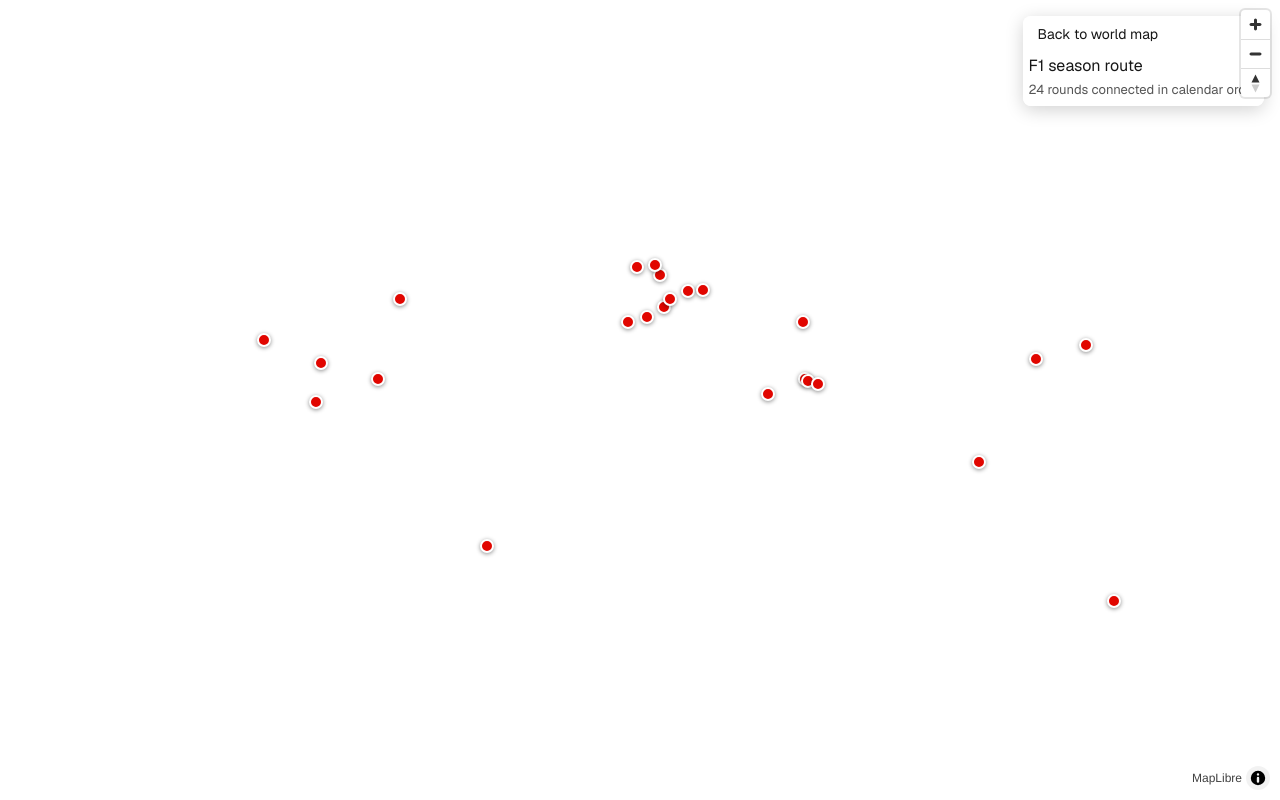
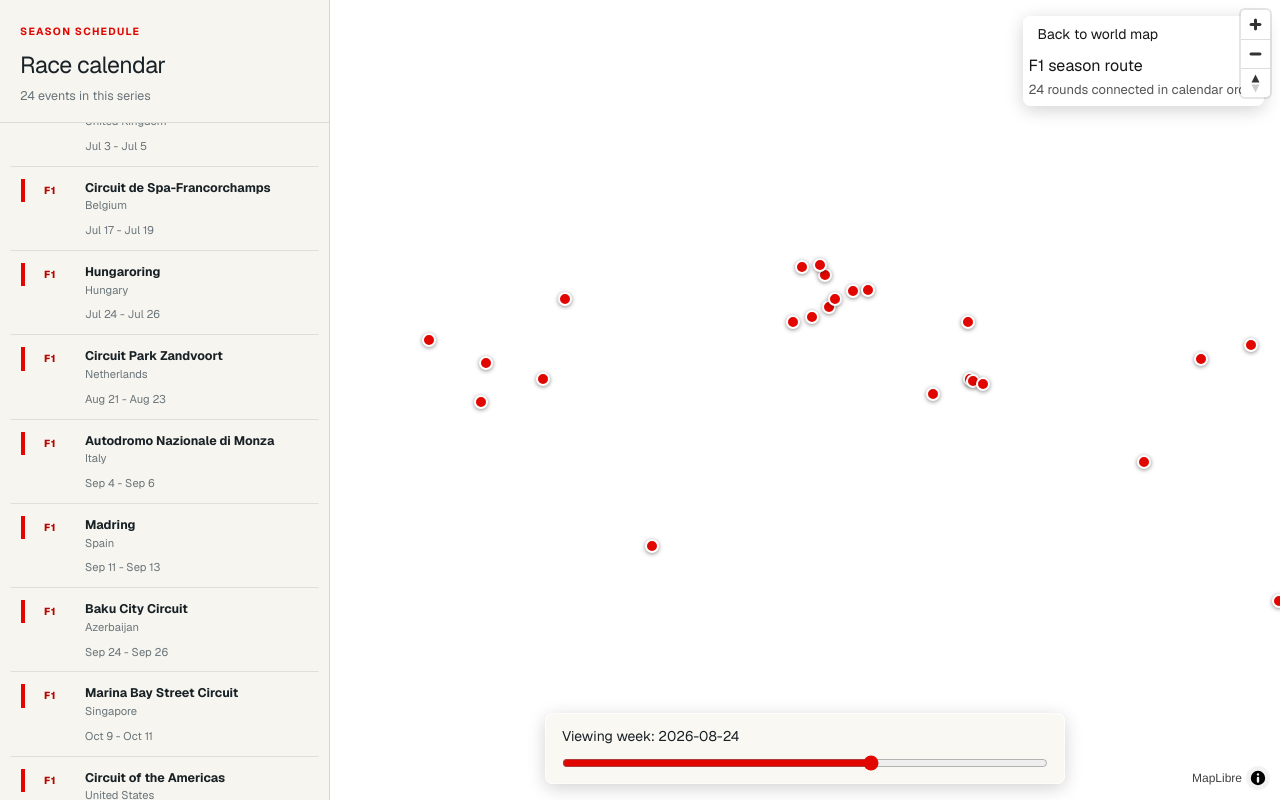
Before and after one commit to smitty1mo/motorsportmap, a Next.js app: page /series/f1 in a window 1280 px wide. Built offline with nearby package versions, Linux system fonts and the light colour scheme; no server answers.

Commit message:
Scope calendar sidebar to selected series

```diff
--- a/app/components/CalendarSidebar.js
+++ b/app/components/CalendarSidebar.js
@@ -1,6 +1,6 @@
 "use client";
 
-import { useEffect, useRef } from "react";
+import { useEffect, useMemo, useRef } from "react";
 import circuits from "../../data/circuits.json";
 import calendar from "../../data/calendar.json";
 
@@ -21,8 +21,11 @@
   .filter((event) => event.circuit)
   .sort((first, second) => first.startDate.localeCompare(second.startDate));
 
-export function getNearestEvent(circuitId, viewingDate) {
-  const events = calendarEvents.filter((event) => event.circuitId === circuitId);
+export function getNearestEvent(circuitId, viewingDate, seriesId) {
+  const events = calendarEvents.filter(
+    (event) =>
+      event.circuitId === circuitId && (!seriesId || event.series === seriesId),
+  );
   if (events.length === 0) return null;
 
   const viewingTime = Date.parse(viewingDate);
@@ -50,36 +53,46 @@
   selectedEventId,
   onEventSelect,
   message,
+  seriesId,
 }) {
   const listRef = useRef(null);
   const eventRefs = useRef(new Map());
   const scrollTimeout = useRef(null);
+  const events = useMemo(
+    () =>
+      seriesId
+        ? calendarEvents.filter((event) => event.series === seriesId)
+        : calendarEvents,
+    [seriesId],
+  );
   const activeIds = new Set(activeEventIds);
 
   useEffect(() => {
     const currentActiveIds = new Set(activeEventIds);
     clearTimeout(scrollTimeout.current);
     scrollTimeout.current = setTimeout(() => {
-      const targetEvent = calendarEvents.find((event) => currentActiveIds.has(eventKey(event))) ||
-        calendarEvents.find((event) => Date.parse(event.startDate) >= Date.parse(viewingDate)) ||
-        calendarEvents[calendarEvents.length - 1];
+      const targetEvent = events.find((event) => currentActiveIds.has(eventKey(event))) ||
+        events.find((event) => Date.parse(event.startDate) >= Date.parse(viewingDate)) ||
+        events[events.length - 1];
       const target = targetEvent && eventRefs.current.get(eventKey(targetEvent));
       target?.scrollIntoView({ block: "center", behavior: "smooth" });
     }, 350);
 
     return () => clearTimeout(scrollTimeout.current);
-  }, [viewingDate, activeEventIds]);
+  }, [viewingDate, activeEventIds, events]);
 
   return (
     <aside className="calendar-sidebar">
       <header className="calendar-sidebar-header">
         <p className="panel-kicker">Season schedule</p>
         <h1>Race calendar</h1>
-        <p>{calendarEvents.length} events across four series</p>
+        <p>
+          {events.length} events{seriesId ? " in this series" : " across four series"}
+        </p>
       </header>
       {message && <p className="calendar-message">{message}</p>}
       <div className="calendar-list" ref={listRef}>
-        {calendarEvents.map((event) => {
+        {events.map((event) => {
           const key = eventKey(event);
           const isActive = activeIds.has(key);
           const isSelected = selectedEventId === key;
--- /dev/null
+++ b/app/series/[seriesId]/SeriesPageClient.js
@@ -0,0 +1,101 @@
+"use client";
+
+import { useState } from "react";
+import Link from "next/link";
+import CalendarSidebar, { eventKey } from "../../components/CalendarSidebar";
+import SeriesMap from "../../components/SeriesMap";
+
+const dayMilliseconds = 24 * 60 * 60 * 1000;
+
+function getMonday(date) {
+  const monday = new Date(`${date}T00:00:00Z`);
+  const day = monday.getUTCDay();
+  monday.setUTCDate(monday.getUTCDate() - (day === 0 ? 6 : day - 1));
+  return monday;
+}
+
+function getInitialViewingDate(rounds) {
+  const firstDate = getMonday(rounds[0].startDate);
+  const lastDate = getMonday(rounds[rounds.length - 1].endDate);
+  const today = getMonday(new Date().toISOString().slice(0, 10));
+  const boundedTime = Math.min(
+    Math.max(today.getTime(), firstDate.getTime()),
+    lastDate.getTime(),
+  );
+  return new Date(boundedTime).toISOString().slice(0, 10);
+}
+
+function getActiveRounds(rounds, date) {
+  const weekStart = getMonday(date);
+  const weekEnd = new Date(weekStart.getTime() + 6 * dayMilliseconds)
+    .toISOString()
+    .slice(0, 10);
+  const startDate = weekStart.toISOString().slice(0, 10);
+  return rounds.filter(
+    (round) => round.startDate <= weekEnd && round.endDate >= startDate,
+  );
+}
+
+function dateToWeekValue(date, seasonStart) {
+  return Math.round(
+    (getMonday(date).getTime() - getMonday(seasonStart).getTime()) /
+      (7 * dayMilliseconds),
+  );
+}
+
+function weekValueToDate(value, seasonStart) {
+  return new Date(
+    getMonday(seasonStart).getTime() + value * 7 * dayMilliseconds,
+  )
+    .toISOString()
+    .slice(0, 10);
+}
+
+export default function SeriesPageClient({ seriesId, label, circuits, rounds }) {
+  const [viewingDate, setViewingDate] = useState(() =>
+    getInitialViewingDate(rounds),
+  );
+  const [selectedEventId, setSelectedEventId] = useState(null);
+  const activeEventIds = getActiveRounds(rounds, viewingDate).map(eventKey);
+  const seasonStart = rounds[0].startDate;
+  const seasonEnd = rounds[rounds.length - 1].endDate;
+
+  function handleEventSelect(event) {
+    setSelectedEventId(eventKey(event));
+    setViewingDate(getMonday(event.startDate).toISOString().slice(0, 10));
+  }
+
+  return (
+    <main className="map-shell">
+      <CalendarSidebar
+        seriesId={seriesId}
+        viewingDate={viewingDate}
+        activeEventIds={activeEventIds}
+        selectedEventId={selectedEventId}
+        onEventSelect={handleEventSelect}
+      />
+      <section className="map-stage">
+        <SeriesMap circuits={circuits} rounds={rounds} seriesId={seriesId} />
+        <header className="series-header">
+          <Link href="/">Back to world map</Link>
+          <h1>{label} season route</h1>
+          <p>{rounds.length} rounds connected in calendar order</p>
+        </header>
+        <label className="date-control series-date-control">
+          <span>Viewing week: {viewingDate}</span>
+          <input
+            type="range"
+            min="0"
+            max={dateToWeekValue(seasonEnd, seasonStart)}
+            value={dateToWeekValue(viewingDate, seasonStart)}
+            onChange={(event) =>
+              setViewingDate(
+                weekValueToDate(Number(event.target.value), seasonStart),
+              )
+            }
+          />
+        </label>
+      </section>
+    </main>
+  );
+}
--- a/app/series/[seriesId]/page.js
+++ b/app/series/[seriesId]/page.js
@@ -1,8 +1,7 @@
 import { notFound } from "next/navigation";
-import Link from "next/link";
 import calendar from "../../../data/calendar.json";
 import circuits from "../../../data/circuits.json";
-import SeriesMap from "../../components/SeriesMap";
+import SeriesPageClient from "./SeriesPageClient";
 
 const series = ["f1", "motogp", "wec", "indycar"];
 
@@ -22,13 +21,11 @@
   const label = seriesId === "f1" ? "F1" : seriesId.toUpperCase();
 
   return (
-    <main className="relative h-screen w-full">
-      <SeriesMap circuits={circuits} rounds={rounds} seriesId={seriesId} />
-      <header className="series-header">
-        <Link href="/">Back to world map</Link>
-        <h1>{label} season route</h1>
-        <p>{rounds.length} rounds connected in calendar order</p>
-      </header>
-    </main>
+    <SeriesPageClient
+      circuits={circuits}
+      label={label}
+      rounds={rounds}
+      seriesId={seriesId}
+    />
   );
 }
```
